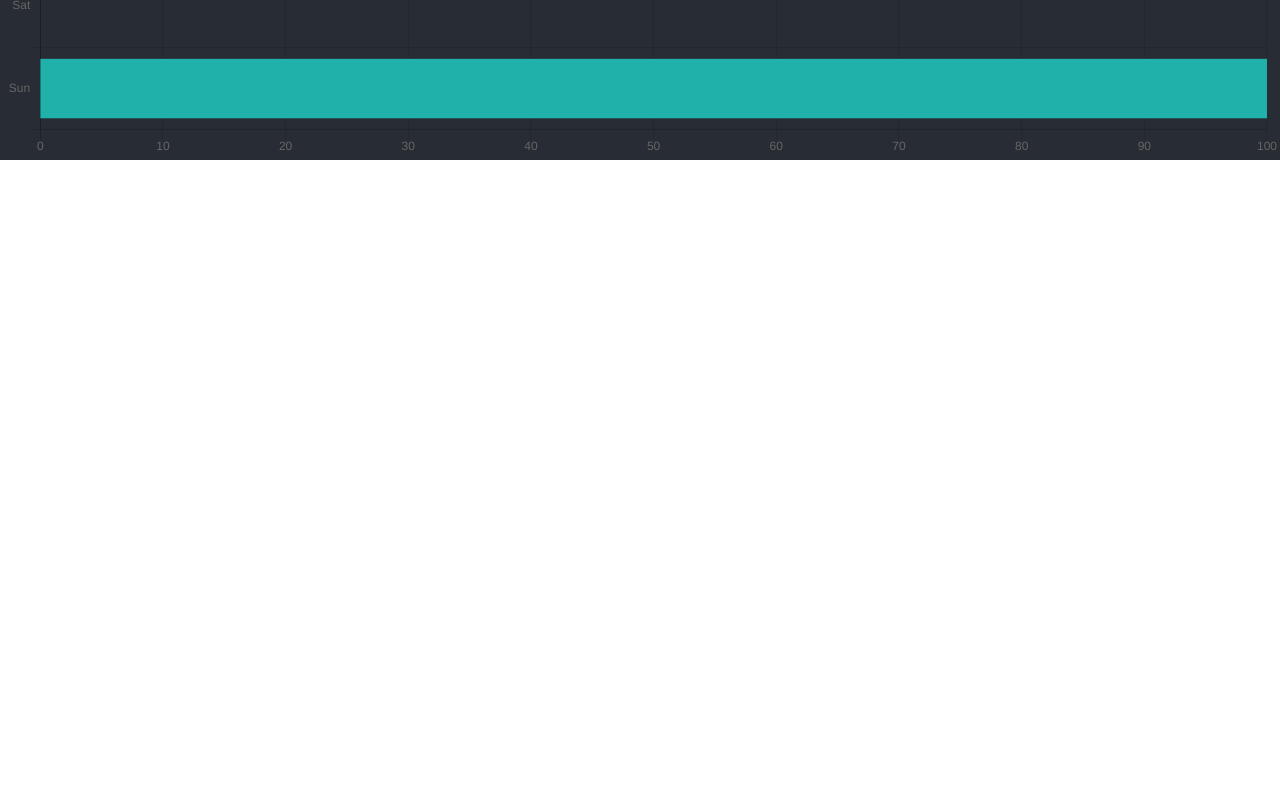
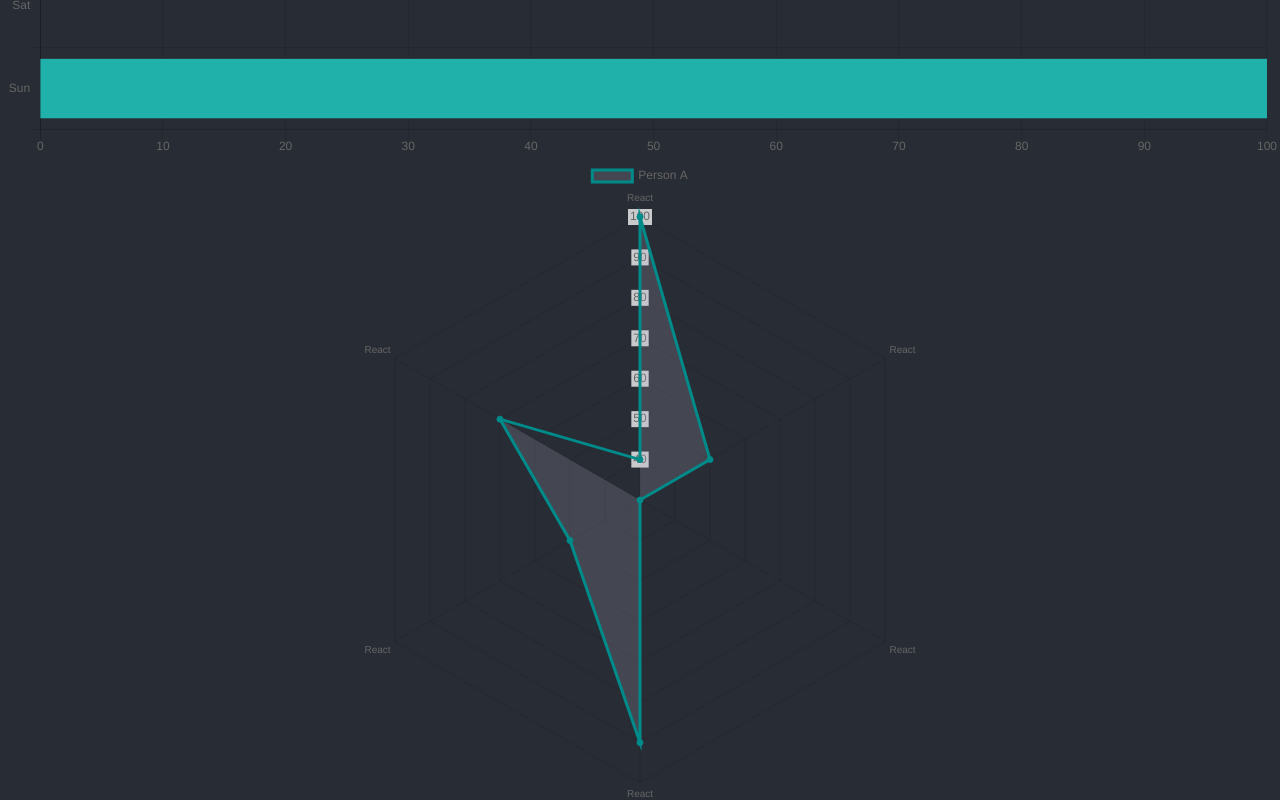
Before and after one commit to TakaShinoda/Chart-lesson, a React (Create React App) app: page / in a window 1280 px wide. Shown: the part 3040-3840 px from the top of the page. Before the commit the page ends 3200 px from the top, so only its background shows below. Built offline with nearby package versions, Linux system fonts and the light colour scheme.

Commit message:
レーダープロット作成

```diff
--- a/src/App.tsx
+++ b/src/App.tsx
@@ -4,6 +4,7 @@ import './App.css';
 import { LinePlot } from './components/LinePlot';
 import { PiePlot } from './components/PiePlot';
 import { BarPlot } from './components/BarPlot';
+import { RadarPlot } from './components/RadarPlot';
 
 function App() {
   return (
@@ -11,6 +12,7 @@ function App() {
       <LinePlot />
       <PiePlot />
       <BarPlot />
+      <RadarPlot />
     </div>
   );
 }
--- /dev/null
+++ b/src/components/RadarPlot.tsx
@@ -0,0 +1,22 @@
+import React, { FC } from 'react'
+import { Radar } from 'react-chartjs-2'
+
+const data = {
+  labels: ['React', 'React', 'React', 'React', 'React', 'React'],
+  datasets: [
+    {
+      label: 'Person A',
+      backgroundColor: 'rgba(179,181,198,0.2)',
+      borderColor: '#008b8b',
+      pointBackgroundColor: '#008b8b',
+      pointBoederColor: '#fff',
+      data: [100, 50, 30, 90, 50, 70, 40],
+    },
+  ],
+}
+
+export const RadarPlot: FC = () => {
+  return <div>
+      <Radar data={data} />
+  </div>
+}
```
